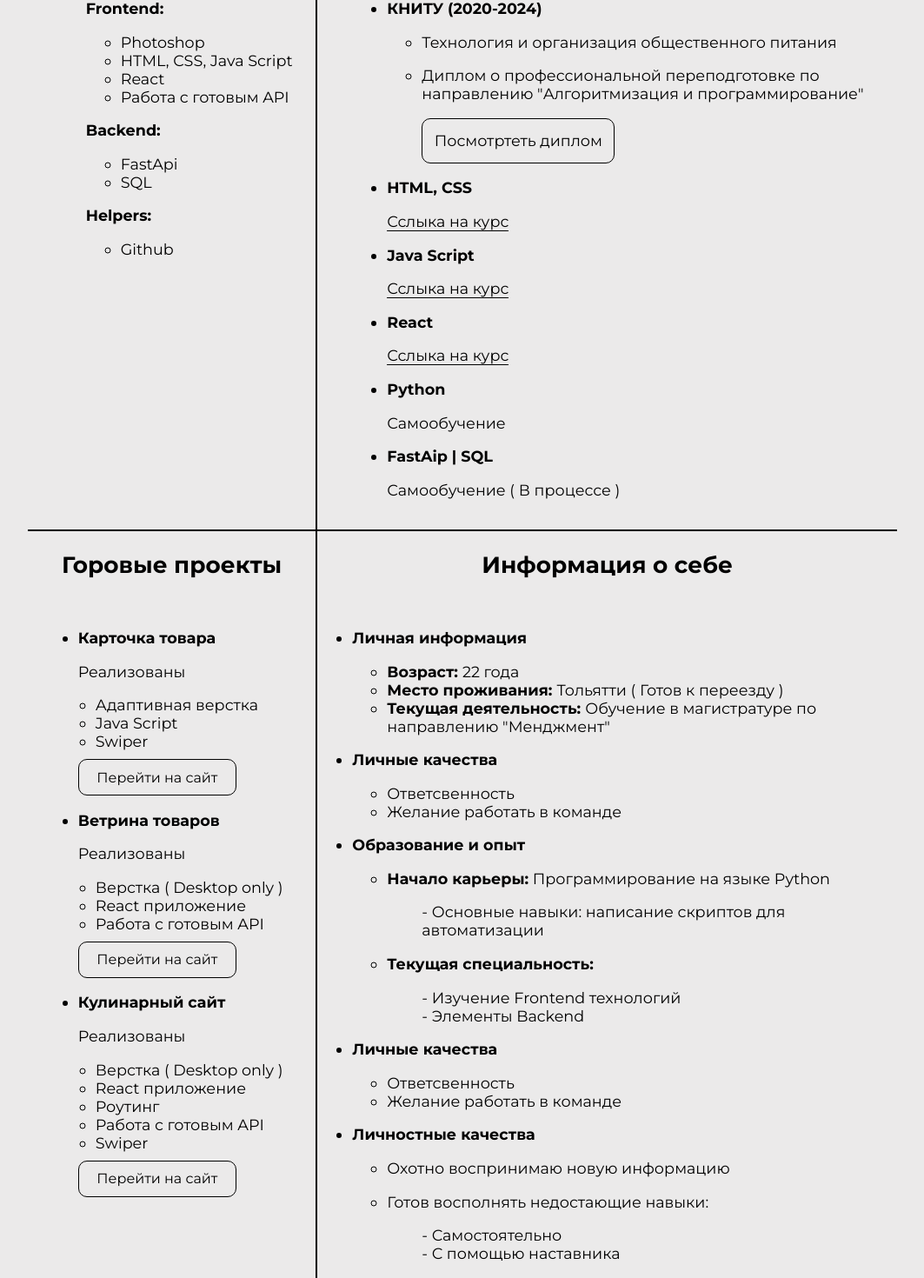
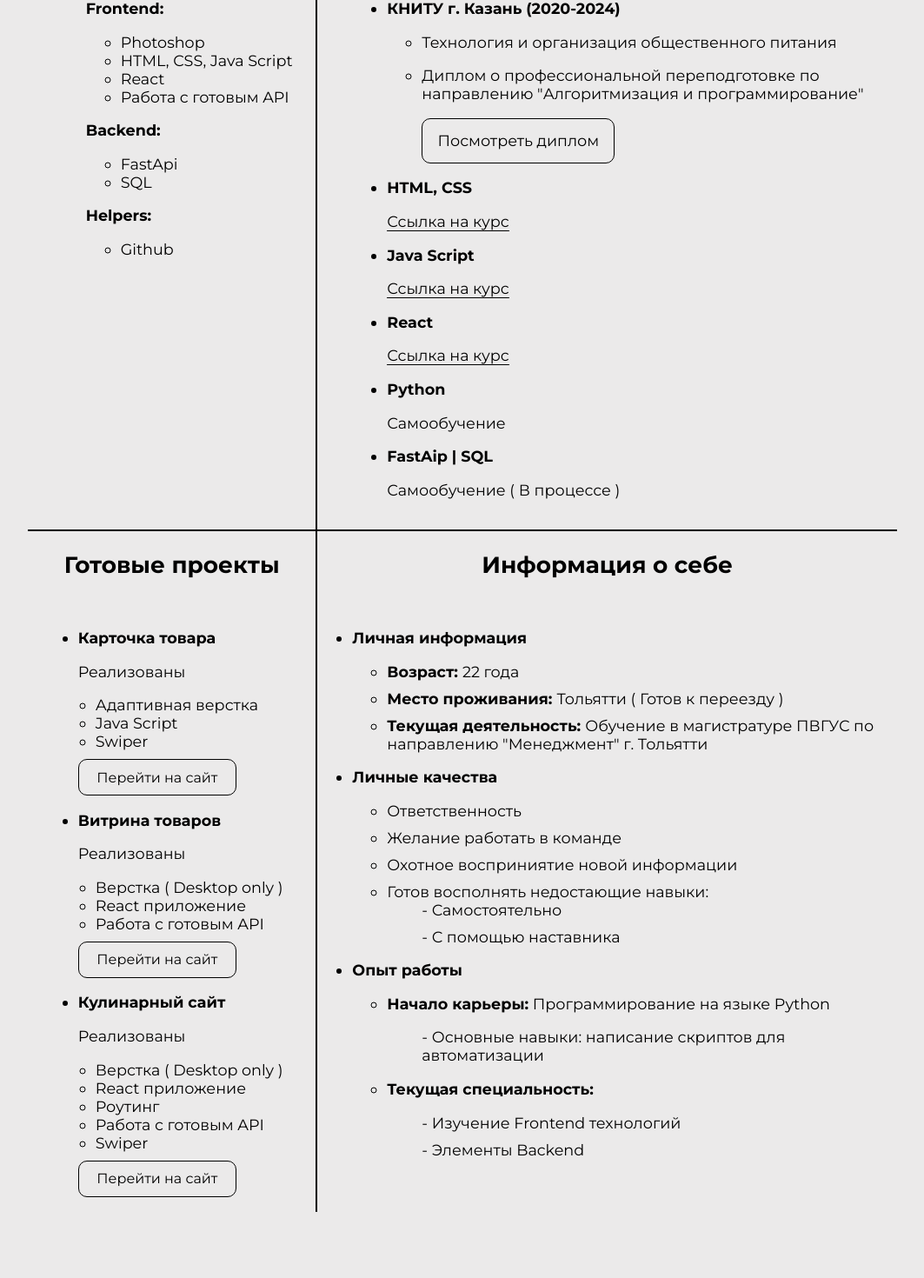
Before and after one commit to S0MANY/CV, a React (Create React App) app: page / in a window 1280 px wide. Shown: the part 565-2035 px from the top of the page at 87% size, without its empty margins (108-1171 px from the left). After the commit the page ends 1959 px from the top, so only its background shows below. Built offline with nearby package versions, Linux system fonts and the light colour scheme.

Commit message:
writing mistakes

```diff
--- a/src/Components/AboutMe.jsx
+++ b/src/Components/AboutMe.jsx
@@ -11,19 +11,26 @@ function AboutMe(props) {
                         <ul>
                             <li><strong>Возраст: </strong> 22 года</li>
                             <li><strong>Место проживания: </strong> Тольятти ( Готов к переезду )</li>
-                            <li><strong>Текущая деятельность: </strong>Обучение в магистратуре по направлению "Менджмент"</li>
+                            <li><strong>Текущая деятельность: </strong>Обучение в магистратуре ПВГУС по направлению "Менеджмент"  г. Тольятти</li>
                         </ul>
                     </li>
                     <li className="about__feat">
                         <p><strong>Личные качества</strong></p>
                         <ul>
-                            <li>Ответсвенность</li>
+                            <li>Ответственность</li>
                             <li>Желание работать в команде</li>
+                            <li>Охотное восприниятие новой информации</li>
+                            <li>
+                                Готов восполнять недостающие навыки:
+                                <ul className="sub">
+                                    <li>- Самостоятельно</li>
+                                    <li>- С помощью наставника</li>
+                                </ul>
+                            </li>
                         </ul>
                     </li>
                     <li className="about__educ">
-                        <p><strong>Образование и опыт</strong></p>
-
+                        <p><strong>Опыт работы</strong></p>
                         <ul>
                             <li>
                                 <p><strong>Начало карьеры:</strong> Программирование на языке Python</p>
@@ -38,31 +45,8 @@ function AboutMe(props) {
                                     <li>- Элементы Backend</li>
                                 </ul>
                             </li>
-
                         </ul>
                     </li>
-                    <li className="about__self">
-                        <p><strong>Личные качества</strong></p>
-                        <ul >
-                            <li>Ответсвенность</li>
-                            <li>Желание работать в команде</li>
-                        </ul>
-                    </li>
-                    <li className="about__selffeat">
-                        <p><strong>Личностные качества</strong></p>
-                        <ul>
-                        <li>Охотно воспринимаю новую информацию</li>
-                        <li>
-                            <p>Готов восполнять недостающие навыки:</p>
-                            <ul className="sub">
-                                <li>- Самостоятельно</li>
-                                <li>- С помощью наставника</li>
-                            </ul>
-                        </li>
-
-                        </ul>
-                    </li>
-
                 </ul>
             </div>
 
--- a/src/Components/Education.jsx
+++ b/src/Components/Education.jsx
@@ -9,8 +9,8 @@ function Education(props) {
                 <h2>Образование</h2>
                 <ul className="list">
                     <li>
-                        <p><strong>КНИТУ (2020-2024)</strong></p>
-                        <ul>
+                        <p><strong>КНИТУ г. Казань (2020-2024)</strong></p>
+                        <ul className="subList">
                             <li>Технология и организация общественного питания</li>
                             <li>
                                 <div className="ifGrad">
@@ -19,7 +19,7 @@ function Education(props) {
                                         направлению "Алгоритмизация и программирование"
                                     </p>
                                     <div>
-                                        <BtnModal theme={props.theme} action={props.setModal} text={"Посмотртеть диплом"}/>
+                                        <BtnModal theme={props.theme} action={props.setModal} text={"Посмотреть диплом"}/>
                                         {/* <p onClick={() => props.setModal(true)} className={`showModal ${props.theme === "dark" ? "dark" : ""}`}>Посмотртеть диплом</p>  */}
                                     </div>
                                 </div>
@@ -28,15 +28,15 @@ function Education(props) {
                     </li>
                     <li>
                         <p><strong>HTML, CSS</strong></p>
-                        <p><a href="https://stepik.org/course/120081/promo" target="_blank" rel="noopener noreferrer">Сслыка на курс</a></p>
+                        <p><a href="https://stepik.org/course/120081/promo" target="_blank" rel="noopener noreferrer">Ссылка на курс</a></p>
                     </li>
                     <li>
                         <p><strong>Java Script</strong></p>
-                        <p><a href="https://stepik.org/course/114165/?search=5536140066" target="_blank" rel="noopener noreferrer">Сслыка на курс</a></p>
+                        <p><a href="https://stepik.org/course/114165/?search=5536140066" target="_blank" rel="noopener noreferrer">Ссылка на курс</a></p>
                     </li>
                     <li>
                         <p><strong>React</strong></p>
-                        <p><a href="https://stepik.org/course/114197/promo?search=5536140067" target="_blank" rel="noopener noreferrer">Сслыка на курс</a></p>
+                        <p><a href="https://stepik.org/course/114197/promo?search=5536140067" target="_blank" rel="noopener noreferrer">Ссылка на курс</a></p>
                     </li>
                     <li>
                         <p><strong>Python</strong></p>
--- a/src/Components/Experience.jsx
+++ b/src/Components/Experience.jsx
@@ -4,7 +4,7 @@ function Experience(props) {
     return (
         <>
             <div className={`experience ${props.theme === "dark" ? "dark" : ""}`}>
-                <h2>Горовые проекты</h2>
+                <h2>Готовые проекты</h2>
                 <ul>
                     <li>
                         <p><strong>Карточка товара</strong></p>
@@ -18,7 +18,7 @@ function Experience(props) {
                         {/* <p className="link"><a href="https://s0many.github.io/Catalog_element/" target="_blank">Ссылка</a></p> */}
                     </li>
                     <li>
-                        <p><strong>Ветрина товаров</strong></p>
+                        <p><strong>Витрина товаров</strong></p>
                         <p>Реализованы</p>
                         <ul>
                             <li>Верстка ( Desktop only )</li>
--- a/src/css/index.css
+++ b/src/css/index.css
@@ -250,6 +250,10 @@ header img{
   grid-row: 3;
 }
 
+.about li {
+  margin-bottom: 10px;
+}
+
 .about .sub {
   list-style:none;
 }
@@ -288,6 +292,11 @@ header img{
 
 .btn.dark {
   border-color: whitesmoke;
+  color: whitesmoke;
+}
+
+.btn.dark a{
+  color: whitesmoke;
 }
 
 .btn.small{
--- a/src/css/small.css
+++ b/src/css/small.css
@@ -88,6 +88,8 @@
       }
 
       .contacts {
+        text-align: center;
+        padding: 0 10px;
         display: flex;
         flex-direction: column;
         align-items: center;
@@ -130,7 +132,6 @@
       }
 
       .skills.dark {
-
         margin-top: 30px;
         border-top: 2px solid whitesmoke;
         border-right: 0px ;
@@ -152,6 +153,16 @@
         align-items: center;
         margin-top: 30px;
         border-top: 2px solid black;
+      }
+
+      .subList{
+        display: flex;
+        flex-direction: column;
+        align-items: center;
+        margin: 0;
+        padding: 0;
+        text-align: center;
+        padding: 0 10px;
       }
 
       .education .list {
@@ -181,6 +192,10 @@
       }
       .experience.dark{
         border-right: 0px ;
+      }
+
+      .btn.dark.small a{
+        color: whitesmoke
       }
 
       .experience ul {
@@ -214,7 +229,10 @@
         align-items: center;
         margin: 0;
         padding: 0;
+        padding-inline-start: 0px
       }
+
+
 
       .about ul li{
         display: flex;
```
